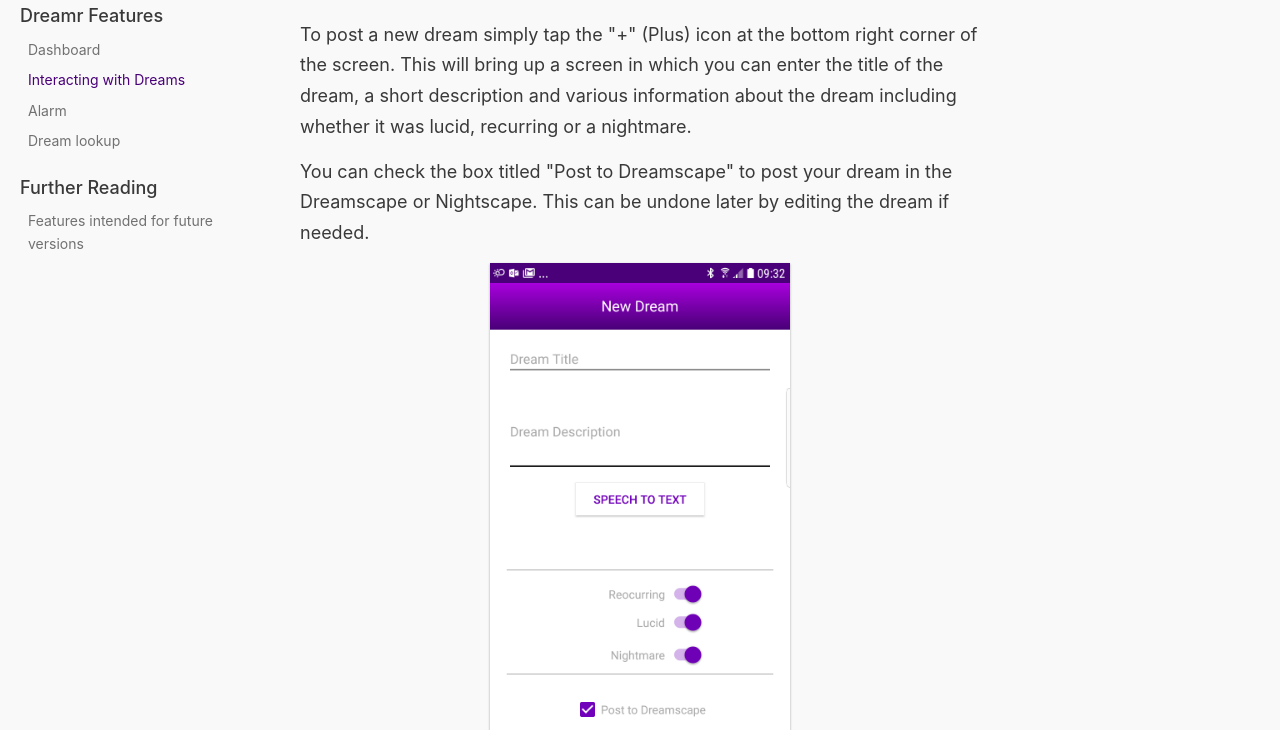
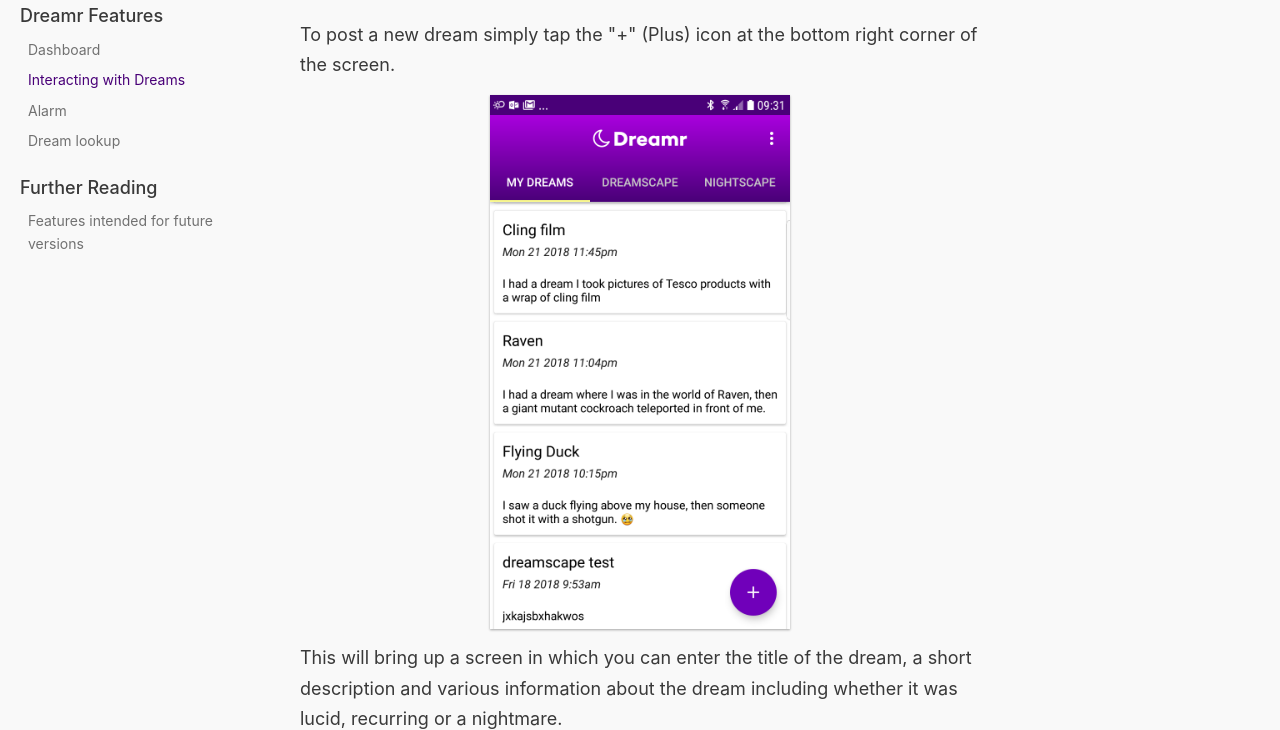
Before and after one commit to ollypolly/DreamrDocs, a plain HTML site: page docs/doc4.html in a window 1280 px wide. Shown: the part 222-952 px from the top of the page. Drawn offline with nearby package versions, Linux system fonts and the light colour scheme.

Commit message:
Deploy website
Deploy website version based on f2a1977681fa268b1932365948e9cbbe86b731c6

```diff
--- a/docs/doc4.html
+++ b/docs/doc4.html
@@ -5,7 +5,9 @@
             nav.classList.toggle('docsSliderActive');
           };
         </script></nav></div><div class="container mainContainer"><div class="wrapper"><div class="post"><header class="postHeader"><h1>Interacting with Dreams</h1></header><article><div><span><h2><a class="anchor" aria-hidden="true" id="posting"></a><a href="#posting" aria-hidden="true" class="hash-link"><svg class="hash-link-icon" aria-hidden="true" height="16" version="1.1" viewBox="0 0 16 16" width="16"><path fill-rule="evenodd" d="M4 9h1v1H4c-1.5 0-3-1.69-3-3.5S2.55 3 4 3h4c1.45 0 3 1.69 3 3.5 0 1.41-.91 2.72-2 3.25V8.59c.58-.45 1-1.27 1-2.09C10 5.22 8.98 4 8 4H4c-.98 0-2 1.22-2 2.5S3 9 4 9zm9-3h-1v1h1c1 0 2 1.22 2 2.5S13.98 12 13 12H9c-.98 0-2-1.22-2-2.5 0-.83.42-1.64 1-2.09V6.25c-1.09.53-2 1.84-2 3.25C6 11.31 7.55 13 9 13h4c1.45 0 3-1.69 3-3.5S14.5 6 13 6z"></path></svg></a>Posting</h2>
-<p>To post a new dream simply tap the &quot;+&quot; (Plus) icon at the bottom right corner of the screen. This will bring up a screen in which you can enter the title of the dream, a short description and various information about the dream including whether it was lucid, recurring or a nightmare.</p>
+<p>To post a new dream simply tap the &quot;+&quot; (Plus) icon at the bottom right corner of the screen.</p>
+<p><img src="/DreamrDocs/docs/assets/mydreams.png" alt="Plus icon"></p>
+<p>This will bring up a screen in which you can enter the title of the dream, a short description and various information about the dream including whether it was lucid, recurring or a nightmare.</p>
 <p>You can check the box titled &quot;Post to Dreamscape&quot; to post your dream in the Dreamscape or Nightscape. This can be undone later by editing the dream if needed.</p>
 <p><img src="/DreamrDocs/docs/assets/new_dream.png" alt="Posting a dream"></p>
 <p>If you are too tired to type when remembering your dream you can also use the &quot;Speech to text&quot; function to say your dream outloud.</p>
```
Also changed, not shown: docs/doc2.html (+1 -1 lines).
